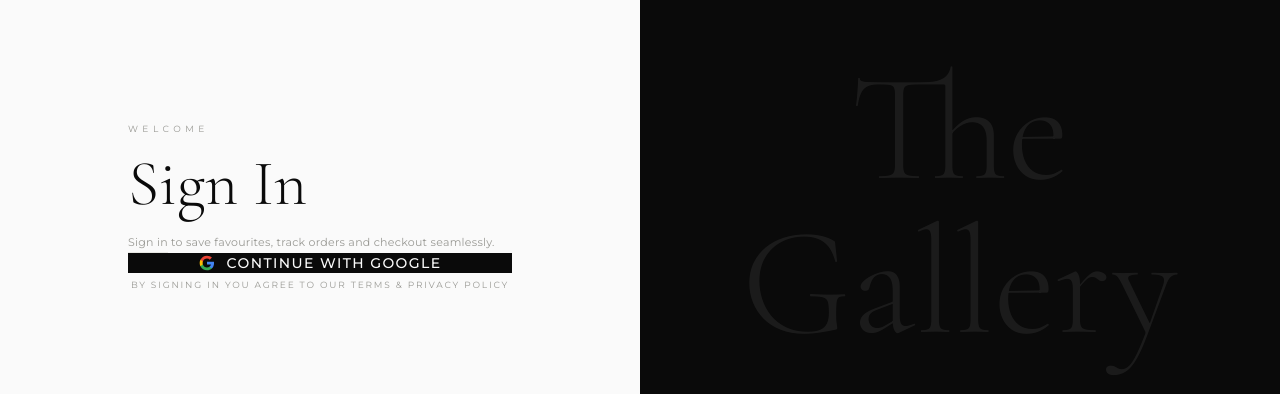
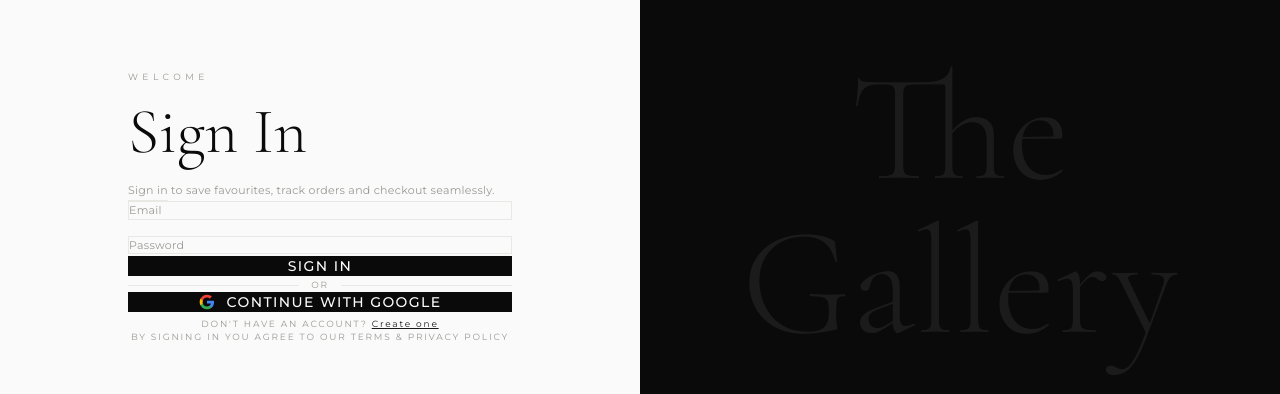
Before and after one commit to Dicksonobodo/criestviewgallery, a React (Vite) app: page /login in a window 1280 px wide. Shown: the part 228-622 px from the top of the page. Built offline with nearby package versions, Linux system fonts and the light colour scheme; no server answers.

Commit message:
fix auth

```diff
--- a/src/firebase/auth.js
+++ b/src/firebase/auth.js
@@ -4,7 +4,9 @@ import {
   signInWithRedirect,
   getRedirectResult,
   signOut,
-  onAuthStateChanged
+  onAuthStateChanged,
+  createUserWithEmailAndPassword,
+  signInWithEmailAndPassword
 } from 'firebase/auth'
 import { auth } from './config'
 
@@ -20,6 +22,12 @@ export const signInWithGoogle = () => {
   return signInWithPopup(auth, provider)
 }
 
+export const signUpWithEmail = (email, password) =>
+  createUserWithEmailAndPassword(auth, email, password)
+
+export const signInWithEmail = (email, password) =>
+  signInWithEmailAndPassword(auth, email, password)
+
 export const logOut = () => signOut(auth)
 export const onAuthChange = (callback) => onAuthStateChanged(auth, callback)
 export { getRedirectResult, onAuthStateChanged }
--- a/src/pages/Login.jsx
+++ b/src/pages/Login.jsx
@@ -1,14 +1,54 @@
-import { useEffect } from 'react'
+import { useEffect, useState } from 'react'
 import { useNavigate } from 'react-router-dom'
 import { useAuth } from '../context/AuthContext'
-import { signInWithGoogle } from '../firebase/auth'
+import { signInWithGoogle, signInWithEmail, signUpWithEmail } from '../firebase/auth'
 import Button from '../components/ui/Button'
 
 export default function Login() {
   const { user } = useAuth()
   const navigate = useNavigate()
 
+  const [mode, setMode] = useState('signin') // 'signin' | 'signup'
+  const [email, setEmail] = useState('')
+  const [password, setPassword] = useState('')
+  const [error, setError] = useState('')
+  const [loading, setLoading] = useState(false)
+
   useEffect(() => { if (user) navigate('/') }, [user, navigate])
+
+  const handleSubmit = async () => {
+    setError('')
+    setLoading(true)
+    try {
+      if (mode === 'signin') {
+        await signInWithEmail(email, password)
+      } else {
+        await signUpWithEmail(email, password)
+      }
+    } catch (err) {
+      setError(friendlyError(err.code))
+    } finally {
+      setLoading(false)
+    }
+  }
+
+  const friendlyError = (code) => {
+    switch (code) {
+      case 'auth/invalid-credential':
+      case 'auth/wrong-password':
+        return 'Incorrect email or password.'
+      case 'auth/user-not-found':
+        return 'No account found with this email.'
+      case 'auth/email-already-in-use':
+        return 'An account with this email already exists.'
+      case 'auth/weak-password':
+        return 'Password must be at least 6 characters.'
+      case 'auth/invalid-email':
+        return 'Please enter a valid email address.'
+      default:
+        return 'Something went wrong. Please try again.'
+    }
+  }
 
   return (
     <main style={{ paddingTop: 'var(--nav-h)' }} className="min-h-screen flex">
@@ -17,13 +57,54 @@ export default function Login() {
       <div className="w-full md:w-1/2 flex items-center justify-center px-6 py-20">
         <div className="w-full max-w-sm">
           <p className="font-[Montserrat] text-[9px] tracking-[0.5em] uppercase text-[#999994] mb-5">Welcome</p>
-          <h1 className="font-[Cormorant_Garamond] font-light mb-3" style={{ fontSize: 'clamp(2.5rem,5vw,4rem)' }}>Sign In</h1>
+          <h1 className="font-[Cormorant_Garamond] font-light mb-3" style={{ fontSize: 'clamp(2.5rem,5vw,4rem)' }}>
+            {mode === 'signin' ? 'Sign In' : 'Create Account'}
+          </h1>
           <p className="font-[Montserrat] text-[11px] text-[#999994] tracking-wide leading-[1.9] mb-12">
-            Sign in to save favourites, track orders and checkout seamlessly.
+            {mode === 'signin'
+              ? 'Sign in to save favourites, track orders and checkout seamlessly.'
+              : 'Create an account to get started with The Gallery.'}
           </p>
 
           <div className="w-10 h-px bg-[#e8e8e4] mb-10" />
 
+          {/* Email/Password Fields */}
+          <div className="flex flex-col gap-4 mb-6">
+            <input
+              type="email"
+              placeholder="Email"
+              value={email}
+              onChange={e => setEmail(e.target.value)}
+              className="w-full border border-[#e8e8e4] bg-transparent px-4 py-3 font-[Montserrat] text-[11px] tracking-wide text-[#1a1a1a] placeholder:text-[#999994] outline-none focus:border-[#1a1a1a] transition-colors"
+            />
+            <input
+              type="password"
+              placeholder="Password"
+              value={password}
+              onChange={e => setPassword(e.target.value)}
+              onKeyDown={e => e.key === 'Enter' && handleSubmit()}
+              className="w-full border border-[#e8e8e4] bg-transparent px-4 py-3 font-[Montserrat] text-[11px] tracking-wide text-[#1a1a1a] placeholder:text-[#999994] outline-none focus:border-[#1a1a1a] transition-colors"
+            />
+          </div>
+
+          {/* Error */}
+          {error && (
+            <p className="font-[Montserrat] text-[10px] text-red-500 tracking-wide mb-4">{error}</p>
+          )}
+
+          {/* Submit */}
+          <Button size="lg" className="w-full mb-4" onClick={handleSubmit} disabled={loading}>
+            {loading ? 'Please wait...' : mode === 'signin' ? 'Sign In' : 'Create Account'}
+          </Button>
+
+          {/* Divider */}
+          <div className="flex items-center gap-3 mb-4">
+            <div className="flex-1 h-px bg-[#e8e8e4]" />
+            <span className="font-[Montserrat] text-[9px] tracking-[0.2em] uppercase text-[#999994]">or</span>
+            <div className="flex-1 h-px bg-[#e8e8e4]" />
+          </div>
+
+          {/* Google */}
           <Button size="lg" className="w-full flex items-center gap-3" onClick={signInWithGoogle}>
             <svg className="w-4 h-4 shrink-0" viewBox="0 0 24 24">
               <path d="M22.56 12.25c0-.78-.07-1.53-.2-2.25H12v4.26h5.92c-.26 1.37-1.04 2.53-2.21 3.31v2.77h3.57c2.08-1.92 3.28-4.74 3.28-8.09z" fill="#4285F4"/>
@@ -34,7 +115,18 @@ export default function Login() {
             Continue with Google
           </Button>
 
+          {/* Toggle mode */}
           <p className="font-[Montserrat] text-[9px] tracking-[0.2em] uppercase text-[#999994] text-center mt-6">
+            {mode === 'signin' ? "Don't have an account? " : 'Already have an account? '}
+            <button
+              onClick={() => { setMode(mode === 'signin' ? 'signup' : 'signin'); setError('') }}
+              className="underline text-[#1a1a1a] cursor-pointer"
+            >
+              {mode === 'signin' ? 'Create one' : 'Sign in'}
+            </button>
+          </p>
+
+          <p className="font-[Montserrat] text-[9px] tracking-[0.2em] uppercase text-[#999994] text-center mt-3">
             By signing in you agree to our terms & privacy policy
           </p>
         </div>
```
